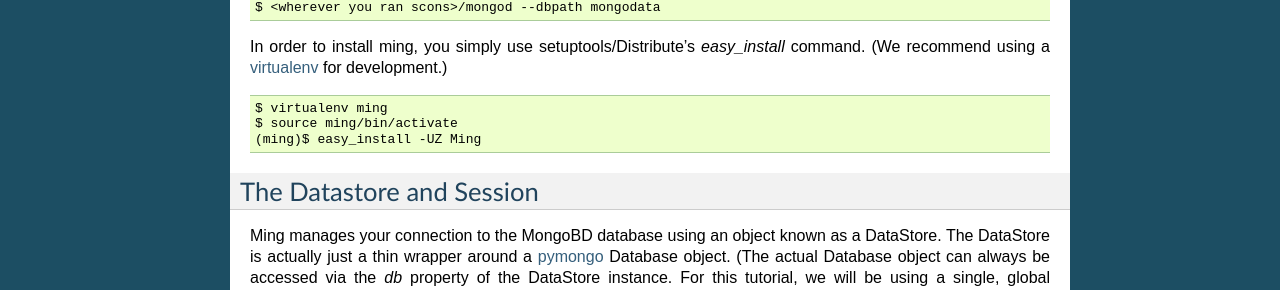
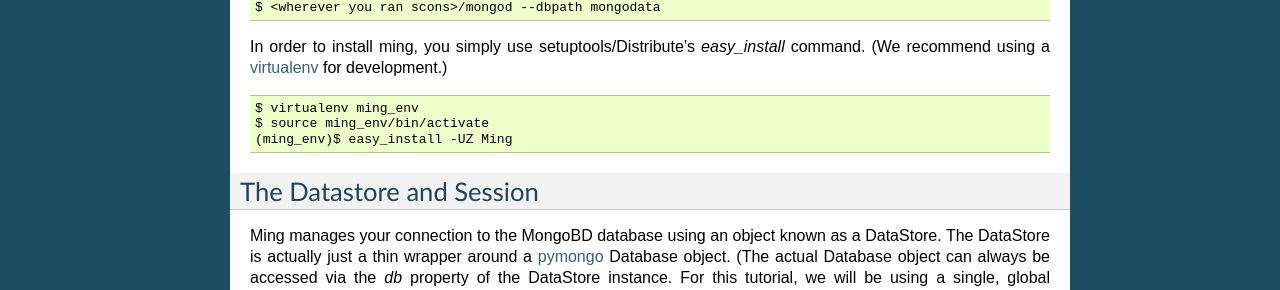
Before and after one commit to TurboGears/Ming, a Sphinx documentation site: the page built from docs/tour.rst, in a window 1280 px wide and 900 px high, scrolled down 499 px. Shown: the part 159-449 px from the top of the window. Built offline with Sphinx 7.4.7, drawn with Linux system fonts in a browser that asks for light colours.

Commit message:
Fix setup instructions for mac/windows users

```diff
--- a/docs/tour.rst
+++ b/docs/tour.rst
@@ -44,9 +44,9 @@
 
 ::
 
-    $ virtualenv ming
-    $ source ming/bin/activate
-    (ming)$ easy_install -UZ Ming
+    $ virtualenv ming_env
+    $ source ming_env/bin/activate
+    (ming_env)$ easy_install -UZ Ming
 
 The Datastore and Session
 -------------------------
```
